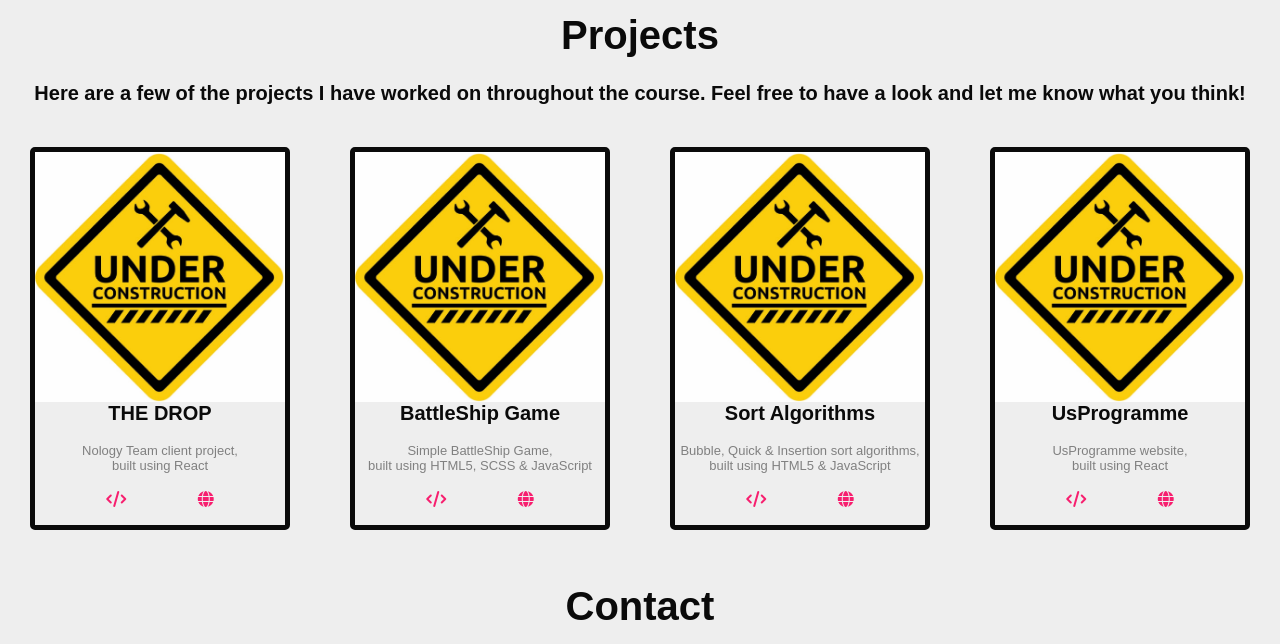
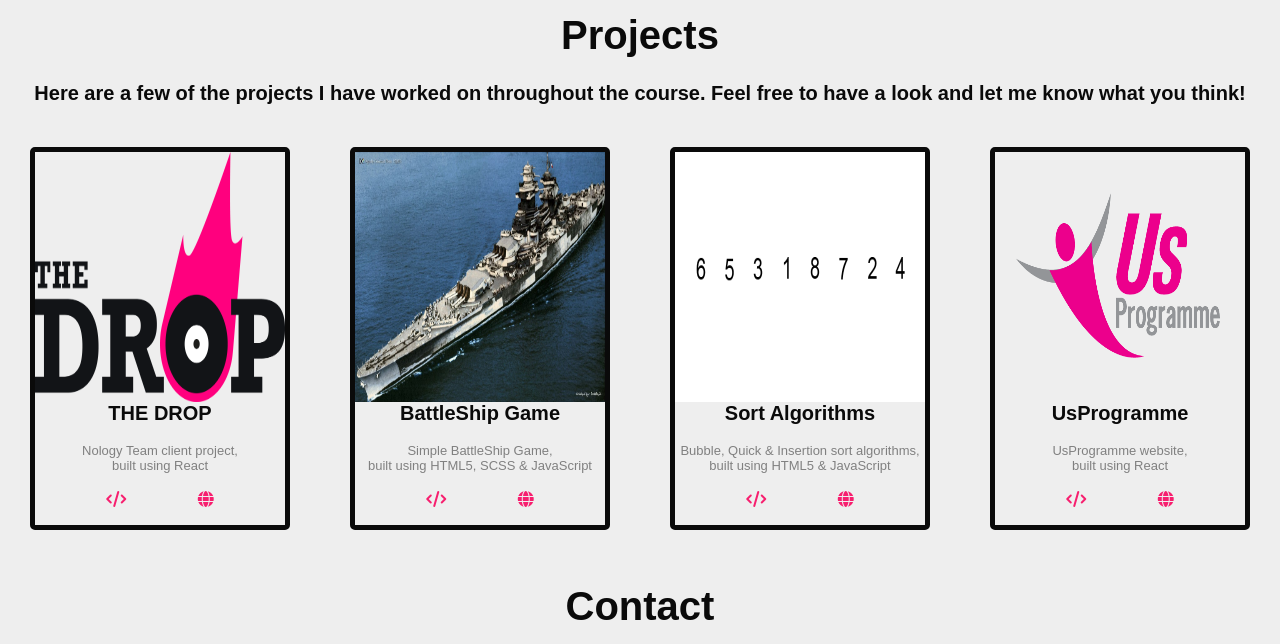
Before and after one commit to EllenPieterson/new-portfolio, a website: page index.html in a window 1280 px wide. Shown: the part 1535-2179 px from the top of the page. Drawn offline with Linux system fonts and the light colour scheme; a script that the page names is missing.

Commit message:
couple more changes

```diff
--- a/index.html
+++ b/index.html
@@ -91,7 +91,7 @@
         <br><br>
         <div class="project-cards">
             <div id="project1">
-                <img src="Images/IMG_9739.jpg" alt="screenshot">
+                <img src="Images/the-drop.png" alt="screenshot">
                 <div class="projectcont">
                     <h4>THE DROP</h4>
                     <br>
@@ -106,7 +106,7 @@
             </div>
 
             <div id="project2">
-                <img src="Images/IMG_9739.jpg" alt="screenshot">
+                <img src="Images/battleship.jpg" alt="screenshot">
                 <div class="projectcont">
                     <h4>BattleShip Game</h4>
                     <br>
@@ -121,7 +121,7 @@
             </div>
 
             <div id="project3">
-                <img src="Images/IMG_9739.jpg" alt="screenshot">
+                <img src="Images/Bubble-sort.gif" alt="screenshot">
                 <div class="projectcont">
                     <h4>Sort Algorithms</h4>
                     <br>
@@ -136,7 +136,7 @@
             </div>
 
             <div id="project4">
-                <img src="Images/IMG_9739.jpg" alt="screenshot">
+                <img src="Images/usprogramme.png" alt="screenshot">
                 <div class="projectcont">
                     <h4>UsProgramme</h4>
                     <br>
--- a/style.scss
+++ b/style.scss
@@ -1,7 +1,6 @@
 body {
     font-family: Arial, Helvetica, sans-serif;
     background-color: #eeeeee;
-    // background-color: white;
 }
 
 * {
@@ -37,12 +36,9 @@ body {
             }
 
         a.icon {
-            background: #0a0a0a;
             font-size: 50px;
             display: block;
             position: fixed;
-            left: 0;
-            top: 0;
         }
         .about, .projects, .contact {
             font-size: 30px;
@@ -86,8 +82,6 @@ body {
 }
 
 #about {
-    // background-color: #eeeeee;
-
     h1 {
         color: #0a0a0a;
         font-weight: bold;
```
Also changed, not shown: Images/Bubble-sort.gif (added), Images/battleship.jpg (added), Images/the-drop.png (added), Images/usprogramme.png (added), style.css, 1 other file.
